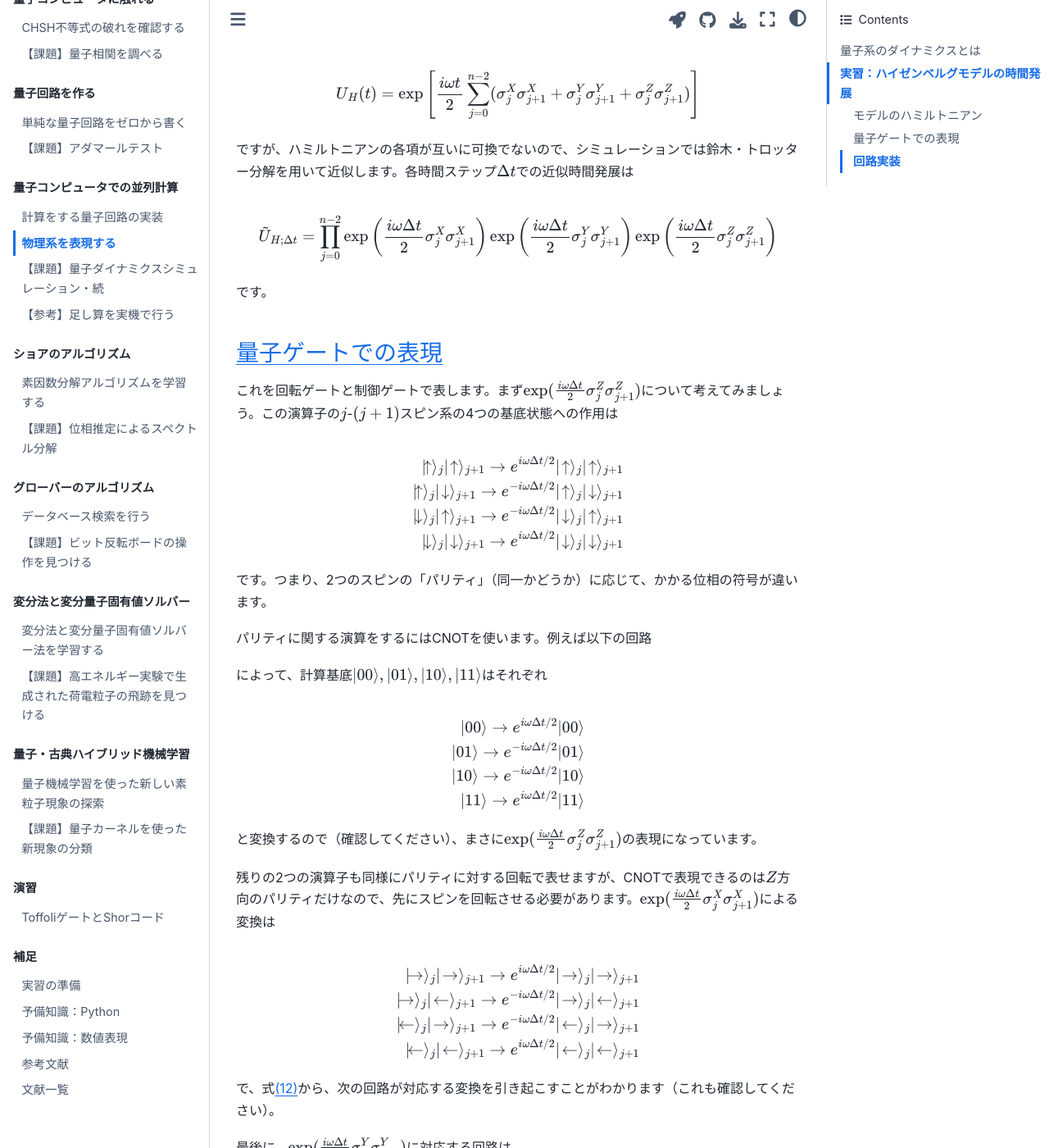
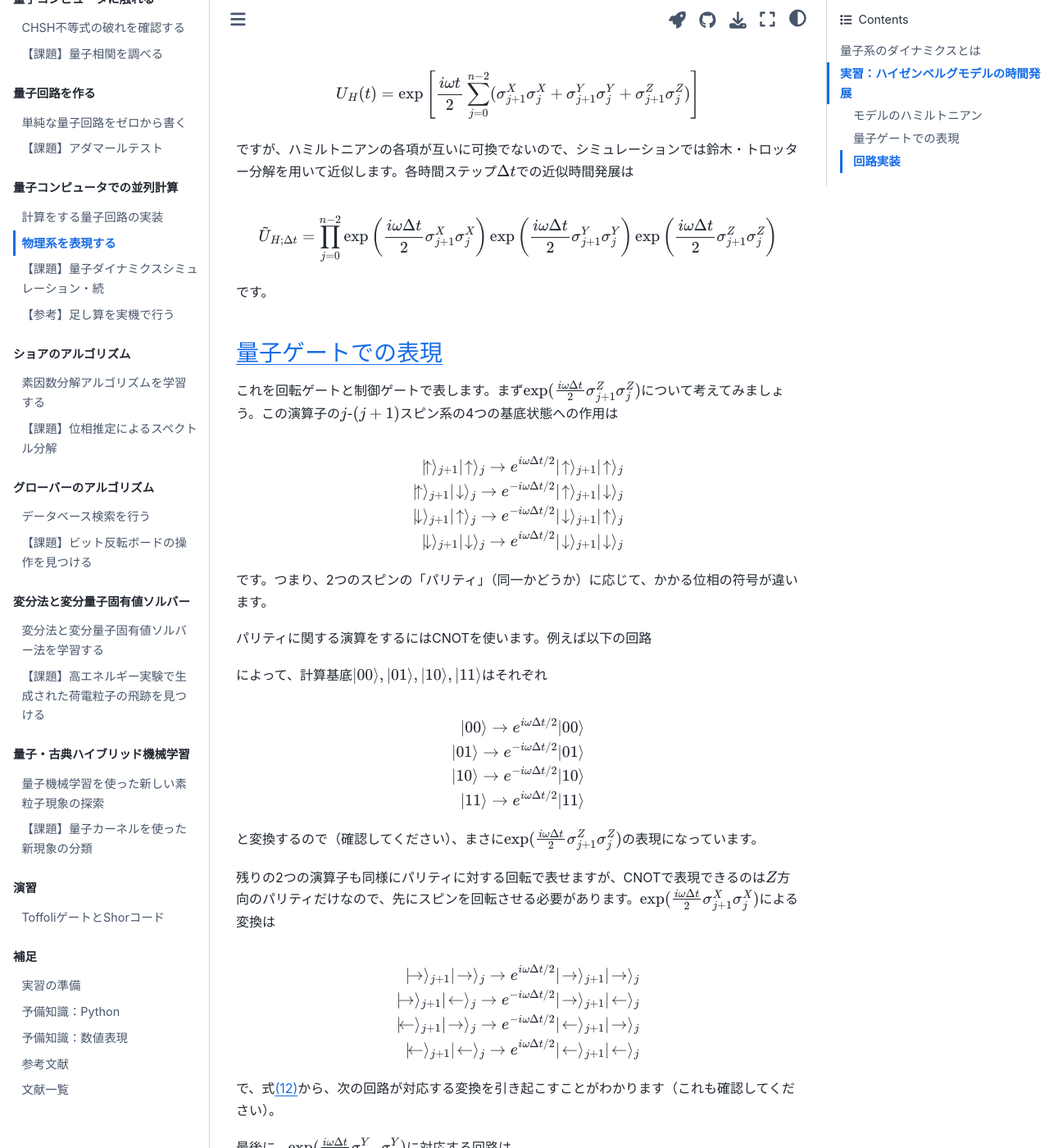
Before and after one commit to UTokyo-ICEPP/qc-workbook, a Jupyter Book: the page built from source/ja/dynamics_simulation.md, in a window 1280 px wide and 1400 px high, scrolled down 9087 px. Shown: the whole window at 82% size. Built offline with Jupyter Book 1.0.4 settings and Sphinx 7.4.7 and the Sphinx Book theme 1.1.4, drawn with Linux system fonts in a browser that asks for light colours; cross-references to code outside the pages are shown as plain code; some of the changed text lies outside the part shown.

````diff
--- a/source/ja/dynamics_simulation.md
+++ b/source/ja/dynamics_simulation.md
@@ -315,7 +315,7 @@ $$
 
 ```{math}
 :label: heisenberg
-H = -J \sum_{j=0}^{n-2} (\sigma^X_j\sigma^X_{j+1} + \sigma^Y_j\sigma^Y_{j+1} + \sigma^Z_j \sigma^Z_{j+1})
+H = -J \sum_{j=0}^{n-2} (\sigma^X_{j+1}\sigma^X_{j} + \sigma^Y_{j+1}\sigma^Y_{j} + \sigma^Z_{j+1} \sigma^Z_{j})
 ```
 
 です。ここで、$\sigma^{[X,Y,Z]}_j$は第$j$スピンに作用するパウリ演算子です。
@@ -323,7 +323,7 @@ H = -J \sum_{j=0}^{n-2} (\sigma^X_j\sigma^X_{j+1} + \sigma^Y_j\sigma^Y_{j+1} + \
 ただし、式{eq}`heisenberg`の和の記法には実は若干の省略があります。例えば第$j$項をより正確に書くと、
 
 $$
-I_0 \otimes \dots \otimes I_{j-1} \otimes \sigma^X_j \otimes \sigma^X_{j+1} \otimes I_{j+2} \otimes \dots I_{n-1}
+I_{n-1} \otimes \dots \otimes I_{j+2} \otimes \sigma^X_{j+1} \otimes \sigma^X_{j} \otimes I_{j-1} \otimes \dots I_{0}
 $$
 
 です。ここで$\otimes$は線形演算子間の「テンソル積」を表しますが、聞き慣れない方は掛け算だと思っておいてください。重要なのは、式{eq}`heisenberg`の各項が、上で触れたように$n$個の基底演算子の積になっているということです。さらに、この系では隣接スピン間の相互作用しか存在しないため、ハミルトニアンが$n-1$個の項に分解できています。
@@ -335,27 +335,27 @@ $$
 時間発展演算子は
 
 $$
-U_H(t) = \exp \left[ \frac{i\omega t}{2} \sum_{j=0}^{n-2} (\sigma^X_j\sigma^X_{j+1} + \sigma^Y_j\sigma^Y_{j+1} + \sigma^Z_j \sigma^Z_{j+1}) \right]
+U_H(t) = \exp \left[ \frac{i\omega t}{2} \sum_{j=0}^{n-2} (\sigma^X_{j+1}\sigma^X_{j} + \sigma^Y_{j+1}\sigma^Y_{j} + \sigma^Z_{j+1} \sigma^Z_{j}) \right]
 $$
 
 ですが、ハミルトニアンの各項が互いに可換でないので、シミュレーションでは鈴木・トロッター分解を用いて近似します。各時間ステップ$\Delta t$での近似時間発展は
 
 $$
-\tilde{U}_{H;\Delta t} = \prod_{j=0}^{n-2} \exp\left( \frac{i \omega \Delta t}{2} \sigma^X_j\sigma^X_{j+1} \right) \exp\left( \frac{i \omega \Delta t}{2} \sigma^Y_j\sigma^Y_{j+1} \right) \exp\left( \frac{i \omega \Delta t}{2} \sigma^Z_j\sigma^Z_{j+1} \right)
+\tilde{U}_{H;\Delta t} = \prod_{j=0}^{n-2} \exp\left( \frac{i \omega \Delta t}{2} \sigma^X_{j+1}\sigma^X_{j} \right) \exp\left( \frac{i \omega \Delta t}{2} \sigma^Y_{j+1}\sigma^Y_{j} \right) \exp\left( \frac{i \omega \Delta t}{2} \sigma^Z_{j+1}\sigma^Z_{j} \right)
 $$
 
 です。
 
 ### 量子ゲートでの表現
 
-これを回転ゲートと制御ゲートで表します。まず$\exp(\frac{i \omega \Delta t}{2} \sigma^Z_j\sigma^Z_{j+1})$について考えてみましょう。この演算子の$j$-$(j+1)$スピン系の4つの基底状態への作用は
+これを回転ゲートと制御ゲートで表します。まず$\exp(\frac{i \omega \Delta t}{2} \sigma^Z_{j+1}\sigma^Z_{j})$について考えてみましょう。この演算子の$j$-$(j+1)$スピン系の4つの基底状態への作用は
 
 $$
 \begin{align}
-\upket_j \upket_{j+1} \rightarrow e^{i \omega \Delta t / 2} \upket_j \upket_{j+1} \\
-\upket_j \downket_{j+1} \rightarrow e^{-i \omega \Delta t / 2} \upket_j \downket_{j+1} \\
-\downket_j \upket_{j+1} \rightarrow e^{-i \omega \Delta t / 2} \downket_j \upket_{j+1} \\
-\downket_j \downket_{j+1} \rightarrow e^{i \omega \Delta t / 2} \downket_j \downket_{j+1}
+\upket_{j+1} \upket_{j} \rightarrow e^{i \omega \Delta t / 2} \upket_{j+1} \upket_{j} \\
+\upket_{j+1} \downket_{j} \rightarrow e^{-i \omega \Delta t / 2} \upket_{j+1} \downket_{j} \\
+\downket_{j+1} \upket_{j} \rightarrow e^{-i \omega \Delta t / 2} \downket_{j+1} \upket_{j} \\
+\downket_{j+1} \downket_{j} \rightarrow e^{i \omega \Delta t / 2} \downket_{j+1} \downket_{j}
 \end{align}
 $$
 
@@ -386,16 +386,16 @@ $$
 \end{align}
 $$
 
-と変換するので（確認してください）、まさに$\exp(\frac{i \omega \Delta t}{2} \sigma^Z_j\sigma^Z_{j+1})$の表現になっています。
+と変換するので（確認してください）、まさに$\exp(\frac{i \omega \Delta t}{2} \sigma^Z_{j+1}\sigma^Z_{j})$の表現になっています。
 
-残りの2つの演算子も同様にパリティに対する回転で表せますが、CNOTで表現できるのは$Z$方向のパリティだけなので、先にスピンを回転させる必要があります。$\exp(\frac{i \omega \Delta t}{2} \sigma^X_j\sigma^X_{j+1})$による変換は
+残りの2つの演算子も同様にパリティに対する回転で表せますが、CNOTで表現できるのは$Z$方向のパリティだけなので、先にスピンを回転させる必要があります。$\exp(\frac{i \omega \Delta t}{2} \sigma^X_{j+1}\sigma^X_{j})$による変換は
 
 $$
 \begin{align}
-\rightket_j \rightket_{j+1} \rightarrow e^{i \omega \Delta t / 2} \rightket_j \rightket_{j+1} \\
-\rightket_j \leftket_{j+1} \rightarrow e^{-i \omega \Delta t / 2} \rightket_j \leftket_{j+1} \\
-\leftket_j \rightket_{j+1} \rightarrow e^{-i \omega \Delta t / 2} \leftket_j \rightket_{j+1} \\
-\leftket_j \leftket_{j+1} \rightarrow e^{i \omega \Delta t / 2} \leftket_j \leftket_{j+1}
+\rightket_{j+1} \rightket_{j} \rightarrow e^{i \omega \Delta t / 2} \rightket_{j+1} \rightket_{j} \\
+\rightket_{j+1} \leftket_{j} \rightarrow e^{-i \omega \Delta t / 2} \rightket_{j+1} \leftket_{j} \\
+\leftket_{j+1} \rightket_{j} \rightarrow e^{-i \omega \Delta t / 2} \leftket_{j+1} \rightket_{j} \\
+\leftket_{j+1} \leftket_{j} \rightarrow e^{i \omega \Delta t / 2} \leftket_{j+1} \leftket_{j}
 \end{align}
 $$
 
@@ -415,7 +415,7 @@ circuit.h(1)
 circuit.draw('mpl')
 ```
 
-最後に、$\exp(\frac{i \omega \Delta t}{2} \sigma^Y_j\sigma^Y_{j+1})$に対応する回路は
+最後に、$\exp(\frac{i \omega \Delta t}{2} \sigma^Y_{j+1}\sigma^Y_{j})$に対応する回路は
 
 ```{code-cell} ipython3
 :tags: [remove-input]
````
Also changed, not shown: source/ja/more_dynamics.md (+19 -19 lines), source/ja/spectrum_estimation.md (+15 -11 lines), source/qc_workbook/dynamics.py (+61 -5 lines), source/qc_workbook/hamiltonian.py (deleted, +0 -105 lines).
